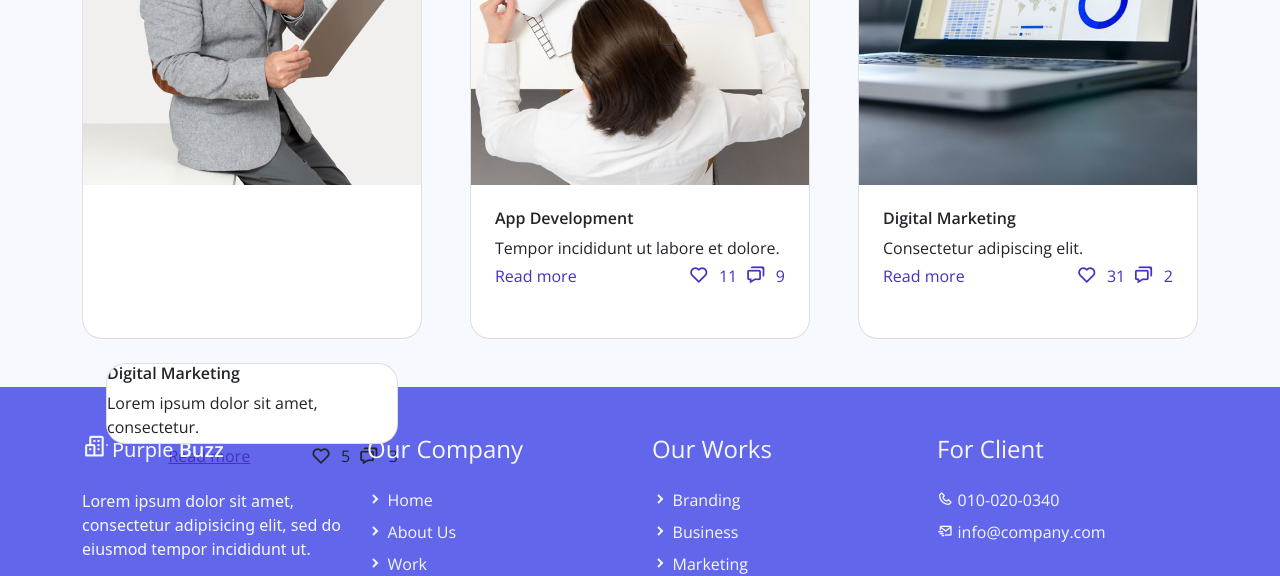
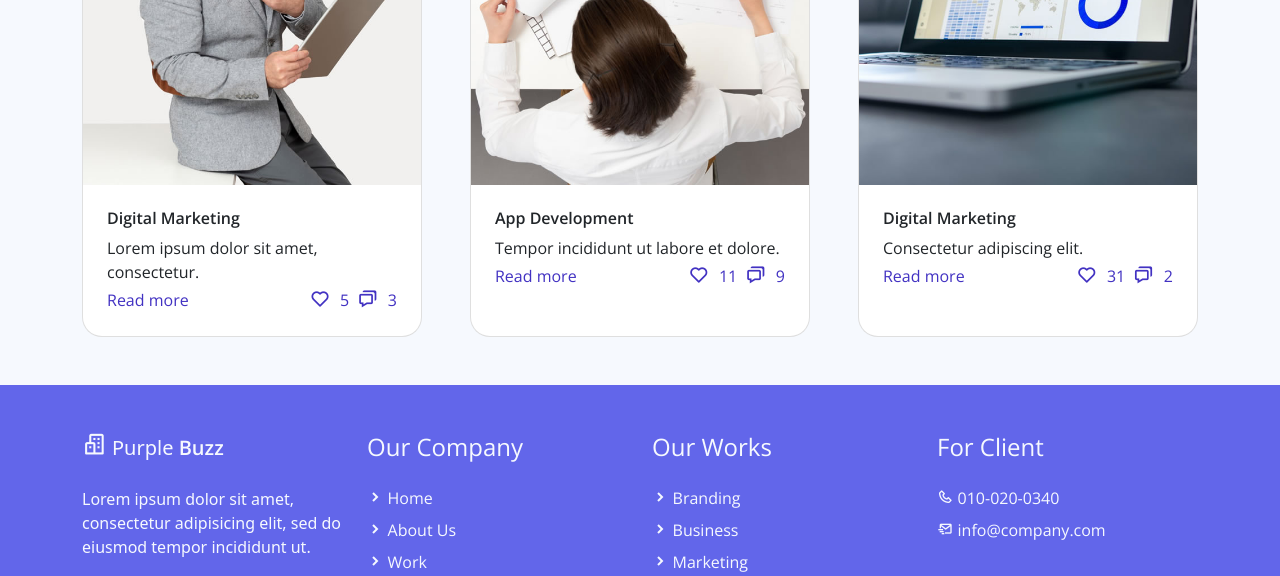
Before and after one commit to Sarthakushirke/Sarthakushirke.github.io, a plain HTML site: page masterguide.html in a window 1280 px wide. Shown: the part 4386-4962 px from the top of the page. Drawn offline with nearby package versions, Linux system fonts and the light colour scheme.

Commit message:
master guide

```diff
--- a/masterguide.html
+++ b/masterguide.html
@@ -453,7 +453,7 @@ https://templatemo.com/tm-561-purple-buzz
 
 
                         <div class="col-sm-6 col-lg-4 mb-5">
-                            <a href="#" class="related-content card text-decoration-none overflow-hidden h-100">
+                            <a href="index.html" class="related-content card text-decoration-none overflow-hidden h-100">
                                 <img class="related-img card-img-top" src="./assets/img/related-post-01.jpg" alt="Card image cap">
                                 <div class="related-body card-body p-4">
                                     <h5 class="card-title h6 m-0 semi-bold-600 text-dark">Digital Marketing</h5>
@@ -461,9 +461,7 @@ https://templatemo.com/tm-561-purple-buzz
                                         Lorem ipsum dolor sit amet, consectetur.
                                     </p>
                                     <div class="d-flex justify-content-between">
-                                        <a href="index.html">
-                                            <span  class="text-primary light-300">Read more</span>
-                                        </a>
+                                        <span  class="text-primary light-300">Read more</span>
                                         <div class="light-300">
                                             <i class='bx-fw bx bx-heart me-1'></i>5
                                             <i class='bx-fw bx bx-chat    ms-1 me-1'></i>3
```
